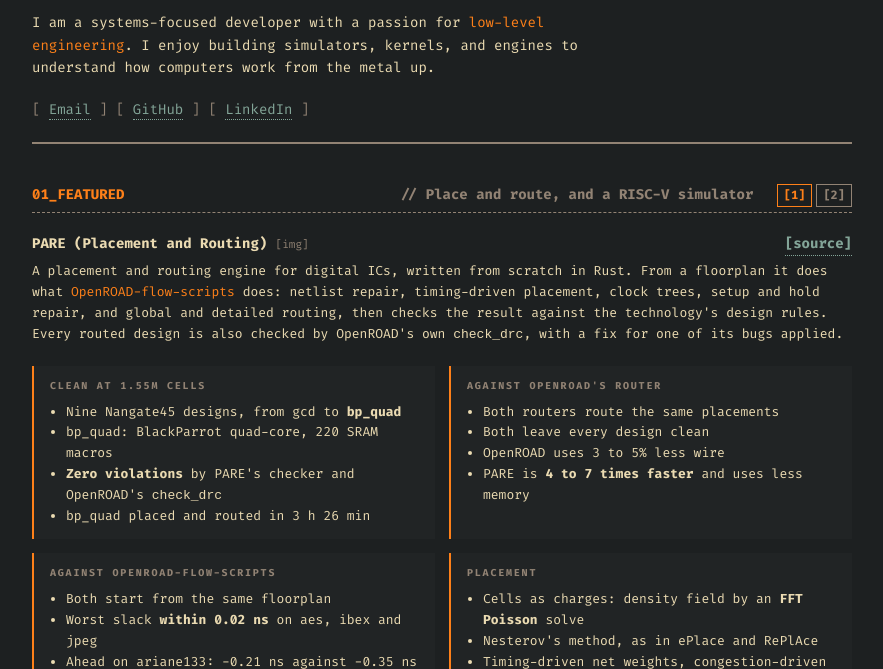
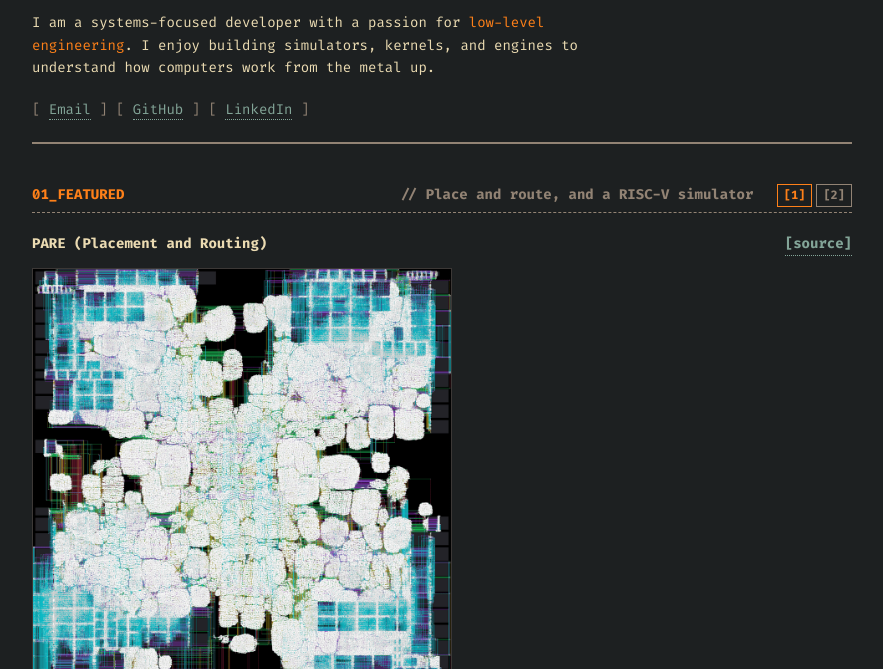
Before and after one commit to willmccallion/willmccallion.github.io, a plain HTML site: page index.html in a window 1280 px wide. Shown: the part 131-800 px from the top of the page, without its empty margins (198-1081 px from the left). Drawn offline with Linux system fonts and the light colour scheme.

Commit message:
Show the routed bp_quad image in the PARE card

```diff
--- a/src/data/projects.js
+++ b/src/data/projects.js
@@ -5,6 +5,7 @@ export const projects = [
         id: "vlsi",
         title: "PARE (Placement and Routing)",
         image: "assets/bp_quad_routed.png",
+        imageCaption: "bp_quad, placed and routed by PARE",
         link: `https://github.com/${config.github}/vlsi-physical-design`,
         desc: `<div style="color: var(--text-main); line-height: 1.6;">
 <p style="margin: 0 0 20px 0; font-size: 13px;">A placement and routing engine for digital ICs, written from scratch in Rust. From a floorplan it does what <span class='highlight'>OpenROAD-flow-scripts</span> does: netlist repair, timing-driven placement, clock trees, setup and hold repair, and global and detailed routing, then checks the result against the technology's design rules. Every routed design is also checked by OpenROAD's own <code>check_drc</code>, with a fix for one of its bugs applied.</p>
--- a/src/ui/simple.js
+++ b/src/ui/simple.js
@@ -50,13 +50,22 @@ function renderPage(page) {
     container.innerHTML = data.map(p => `
         <div class="item-box project-card${p.image ? ' has-image' : ''}" ${p.image ? `data-image="${p.image}" data-title="${p.title}"` : ''}>
             <div class="item-head">
-                <span>${p.title}${p.image ? ' <span class="project-img-hint dim">[img]</span>' : ''}</span>
+                <span>${p.title}${p.image && !p.imageCaption ? ' <span class="project-img-hint dim">[img]</span>' : ''}</span>
                 <a class="simple-link" href="${p.link}" target="_blank">[source]</a>
             </div>
+            ${p.imageCaption ? renderFigure(p) : ''}
             <div class="item-desc">${p.desc}</div>
             <div>${p.tags.map(t => `<span class="tag">${t}</span>`).join('')}</div>
         </div>
     `).join('');
+}
+
+function renderFigure(p) {
+    return `
+        <figure class="project-figure">
+            <img src="${p.image}" alt="${p.imageCaption}">
+            <figcaption class="dim">${p.imageCaption}</figcaption>
+        </figure>`;
 }
 
 function initLightbox() {
--- a/style.css
+++ b/style.css
@@ -132,6 +132,9 @@ body {
 .has-image { cursor: pointer; }
 .has-image:hover .item-head { color: var(--highlight-color); }
 .project-img-hint { font-size: 11px; font-weight: 400; }
+.project-figure { margin: 12px 0 18px; max-width: 420px; }
+.project-figure img { display: block; width: 100%; height: auto; border: 1px solid var(--border-color); cursor: zoom-in; }
+.project-figure figcaption { font-size: 11px; margin-top: 4px; }
 
 #img-lightbox {
     display: none;
```
